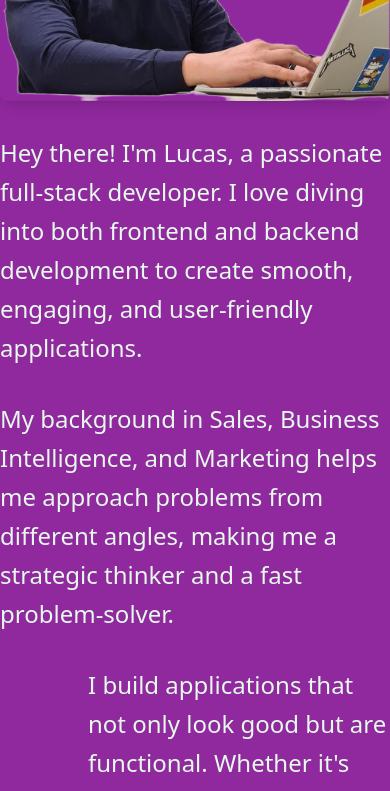
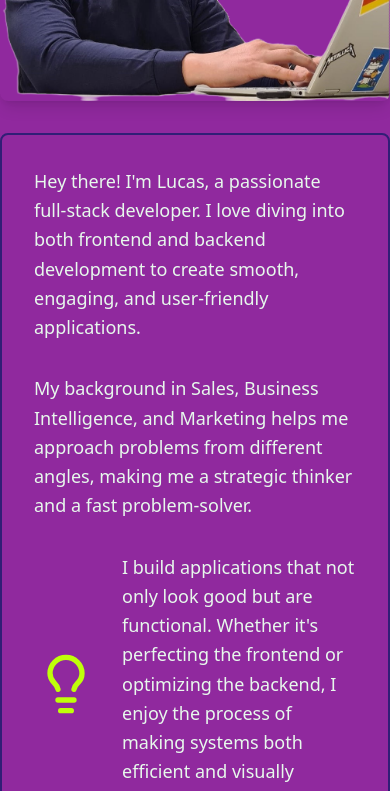
Before and after one commit to LDS-E/LDS-E-Personal-Portfolio, a React (Vite) app: page / in a window 390 px wide. Shown: the part 1460-2251 px from the top of the page. Built offline with nearby package versions, Linux system fonts and the light colour scheme.

Commit message:
added linkedin and github logo in footer and responsiveness in aboutme section.

```diff
--- a/src/components/AboutMe.jsx
+++ b/src/components/AboutMe.jsx
@@ -20,8 +20,11 @@ const AboutMe = () => {
   }, []);
 
   return (
-    <section id="about-section" className="bg-accent py-16">
-      <div className="container mx-auto">
+    <section
+      id="about-section"
+      className="bg-accent py-16 flex md:flex-col  items-center justify-center"
+    >
+      <div className="container mx-auto ">
         <div className="text-center mb-16">
           <h2 className="text-4xl font-bold text-text animate__animated animate__fadeIn relative title p-4">
             <span className="relative z-10">A Little About Me</span>
@@ -29,7 +32,8 @@ const AboutMe = () => {
           </h2>
         </div>
 
-        <div className="flex flex-col md:flex-row justify-center items-center md:space-x-12">
+        <div className="flex flex-col lg:flex-row justify-center items-center lg:space-x-12">
+          {/* Imagem - Para telas pequenas vai ficar em cima, e para maiores ao lado */}
           <div
             className={`${
               isVisible ? "animate__animated animate__fadeInUp" : ""
@@ -42,17 +46,18 @@ const AboutMe = () => {
             />
           </div>
 
+          {/* Texto */}
           <div
             className={`${
               isVisible ? "animate__animated animate__fadeInUp" : ""
-            } md:w-1/2 space-y-8 text-2xl text-text `}
+            } lg:w-1/2 space-y-8 text-2xl text-text border-2 border-secondary rounded-lg p-8`}
           >
-            <p className="leading-relaxed">
+            <p className="leading-relaxed text-lg md:text-2xl">
               Hey there! I&apos;m Lucas, a passionate full-stack developer. I
               love diving into both frontend and backend development to create
               smooth, engaging, and user-friendly applications.
             </p>
-            <p className="leading-relaxed">
+            <p className="leading-relaxed text-lg md:text-2xl">
               My background in Sales, Business Intelligence, and Marketing helps
               me approach problems from different angles, making me a strategic
               thinker and a fast problem-solver.
@@ -64,7 +69,7 @@ const AboutMe = () => {
                 alt="Lightbulb"
                 className="w-16 h-16 transform transition-transform duration-300 hover:scale-110"
               />
-              <p className="leading-relaxed">
+              <p className="leading-relaxed text-lg md:text-2xl">
                 I build applications that not only look good but are functional.
                 Whether it&apos;s perfecting the frontend or optimizing the
                 backend, I enjoy the process of making systems both efficient
@@ -78,7 +83,7 @@ const AboutMe = () => {
                 alt="Puzzle"
                 className="w-16 h-16 transform transition-transform duration-300 hover:scale-110"
               />
-              <p className="leading-relaxed">
+              <p className="leading-relaxed text-lg md:text-2xl">
                 Coding feels like solving a puzzle to me. I bring together the
                 right tools and strategies to build scalable solutions that work
                 perfectly, no matter the challenge.
--- a/src/components/Footer.jsx
+++ b/src/components/Footer.jsx
@@ -27,11 +27,12 @@ const Footer = () => {
               viewBox="0 0 24 24"
               className="fill-current"
             >
-              <path d="M24 4.557c-.883.392-1.832.656-2.828.775 1.017-.609 1.798-1.574 2.165-2.724-.951.564-2.005.974-3.127 1.195-.897-.957-2.178-1.555-3.594-1.555-3.179 0-5.515 2.966-4.797 6.045-4.091-.205-7.719-2.165-10.148-5.144-1.29 2.213-.669 5.108 1.523 6.574-.806-.026-1.566-.247-2.229-.616-.054 2.281 1.581 4.415 3.949 4.89-.693.188-1.452.232-2.224.084.626 1.956 2.444 3.379 4.6 3.419-2.07 1.623-4.678 2.348-7.29 2.04 2.179 1.397 4.768 2.212 7.548 2.212 9.142 0 14.307-7.721 13.995-14.646.962-.695 1.797-1.562 2.457-2.549z"></path>
+              <path d="M20 0h-16c-2.211 0-4 1.789-4 4v16c0 2.211 1.789 4 4 4h16c2.211 0 4-1.789 4-4v-16c0-2.211-1.789-4-4-4zm-12 16h-3v-8h3v8zm-1.5-9.143c-1.05 0-1.5-.647-1.5-1.457s.45-1.457 1.5-1.457c1.05 0 1.5.647 1.5 1.457s-.45 1.457-1.5 1.457zm10.5 9.143h-3v-4.071c0-2.151-2.55-1.988-2.55 0v4.071h-3v-8h3v1.286c1.56-2.928 6-2.36 6 3.029v3.685z"></path>
             </svg>
           </a>
+
           <a
-            href="https://github.com/"
+            href="https://github.com/LDS-E"
             target="_blank"
             rel="noreferrer noopener"
             className="text-xl hover:text-secondary"
@@ -43,23 +44,7 @@ const Footer = () => {
               viewBox="0 0 24 24"
               className="fill-current"
             >
-              <path d="M19.615 3.184c-3.604-.246-11.631-.245-15.23 0-3.897.266-4.356 2.62-4.385 8.816.029 6.185.484 8.549 4.385 8.816 3.6.245 11.626.246 15.23 0 3.897-.266 4.356-2.62 4.385-8.816-.029-6.185-.484-8.549-4.385-8.816zm-10.615 12.816v-8l8 3.993-8 4.007z"></path>
-            </svg>
-          </a>
-          <a
-            href="https://www.instagram.com/"
-            target="_blank"
-            rel="noreferrer noopener"
-            className="text-xl hover:text-secondary"
-          >
-            <svg
-              xmlns="http://www.w3.org/2000/svg"
-              width="24"
-              height="24"
-              viewBox="0 0 24 24"
-              className="fill-current"
-            >
-              <path d="M9 8h-3v4h3v12h5v-12h3.642l.358-4h-4v-1.667c0-.955.192-1.333 1.115-1.333h2.885v-5h-3.808c-3.596 0-5.192 1.583-5.192 4.615v3.385z"></path>
+              <path d="M12 0c-6.627 0-12 5.373-12 12 0 5.303 3.438 9.803 8.205 11.391.6.111.82-.261.82-.58v-2.057c-3.338.726-4.034-1.608-4.034-1.608-.546-1.396-1.333-1.768-1.333-1.768-1.09-.744.082-.73.082-.73 1.204.084 1.832 1.235 1.832 1.235 1.07 1.828 2.806 1.299 3.493.997.106-.776.417-1.3.758-1.599-2.667-.302-5.467-1.334-5.467-5.933 0-1.312.467-2.384 1.236-3.222-.124-.302-.536-.912.117-1.892 0 0 1.015-.322 3.326 1.238 1.314-.365 2.707-.548 4.05-.548 1.343 0 2.735.183 4.049.548 2.311-1.56 3.325-1.238 3.325-1.238.654.98.242 1.59.118 1.892.77.838 1.236 1.91 1.236 3.222 0 4.607-2.801 5.632-5.475 5.933.431.397.81 1.18.81 2.38v3.535c0 .319.215.698.823.58 4.767-1.588 8.205-6.088 8.205-11.391 0-6.627-5.373-12-12-12z"></path>
             </svg>
           </a>
         </div>
--- a/src/components/Header.jsx
+++ b/src/components/Header.jsx
@@ -21,15 +21,19 @@ const Header = () => {
           <Link to="/project-details" className="btn btn-ghost">
             My Work
           </Link>
-          <Link to="#techs" className="btn btn-ghost">
+          <a href="#techs" className="btn btn-ghost">
             My Resume
-          </Link>
-          <Link to="#projects" className="btn btn-ghost">
+          </a>
+          <a href="#projects" className="btn btn-ghost">
             Almost a blog
-          </Link>
-          <Link to="https://github.com/LDS-E" className="btn btn-ghost">
+          </a>
+          <a
+            href="https://github.com/LDS-E"
+            target="_blank"
+            className="btn btn-ghost"
+          >
             Github
-          </Link>
+          </a>
         </div>
 
         <div className="lg:hidden">
@@ -86,9 +90,13 @@ const Header = () => {
           >
             Almost a blog
           </a>
-          <Link to="https://github.com/LDS-E" className="btn btn-ghost">
+          <a
+            href="https://github.com/LDS-E"
+            target="_blank"
+            className="btn btn-ghost"
+          >
             Github
-          </Link>
+          </a>
         </div>
       )}
     </header>
```
